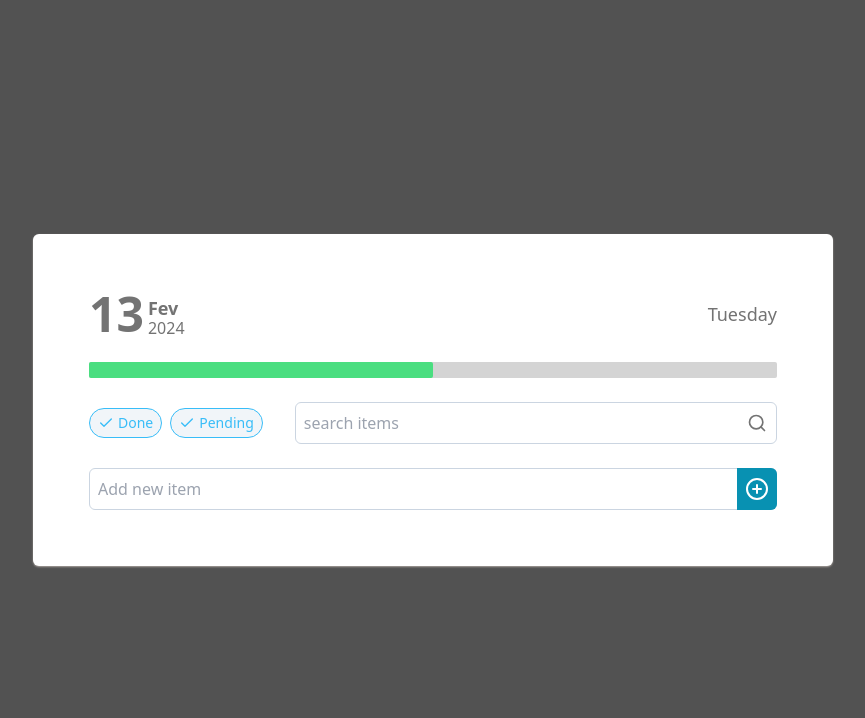
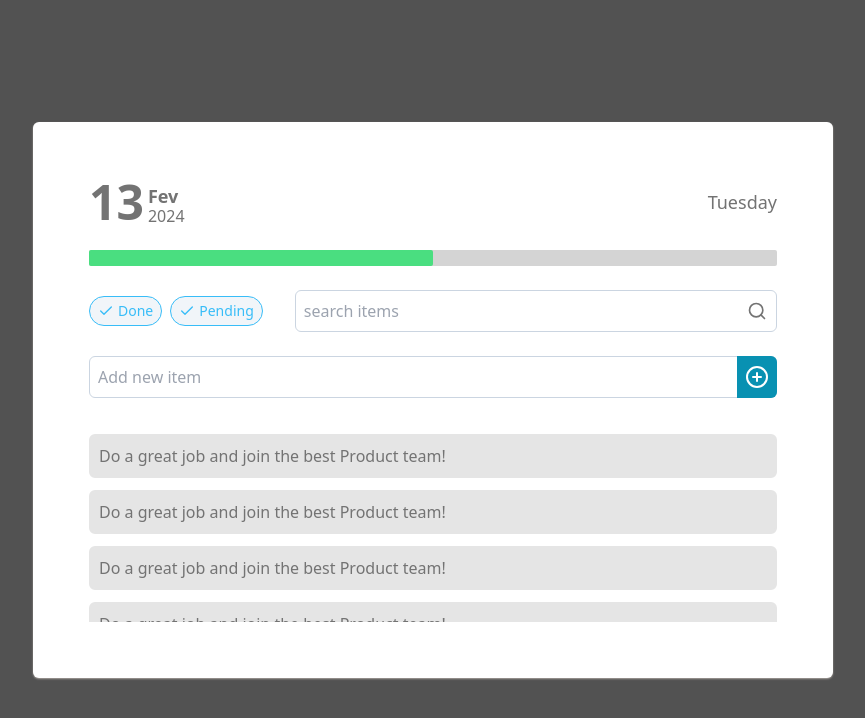
Before and after one commit to FelipePinha/React-tasks, a React (Vite) app: page / in a window 1280 px wide. Shown: the top 718 px of the page, without its empty margins (207-1072 px from the left). Built offline with nearby package versions, Linux system fonts and the light colour scheme.

Commit message:
feat: create Todo component

```diff
--- a/src/App.tsx
+++ b/src/App.tsx
@@ -1,4 +1,5 @@
 import { Form } from './components/Form';
+import { Todo } from './components/Todo';
 
 function App() {
     return (
@@ -20,6 +21,14 @@ function App() {
                 </div>
 
                 <Form />
+
+                <div className="w-full h-[200px] overflow-y-scroll mt-6">
+                    <Todo />
+                    <Todo />
+                    <Todo />
+                    <Todo />
+                    <Todo />
+                </div>
             </div>
         </main>
     );
--- /dev/null
+++ b/src/components/Todo.tsx
@@ -0,0 +1,17 @@
+import { MinusCircle, CheckCircle } from 'lucide-react';
+
+export function Todo() {
+    return (
+        <div className="mt-3 bg-neutral-200 p-2 flex justify-between items-center pl-2 group hover:bg-white border-2 border-neutral-200 cursor-default rounded-md">
+            <p>Do a great job and join the best Product team!</p>
+            <div className="hidden items-center gap-2 group-hover:flex">
+                <button className=" text-red-600">
+                    <MinusCircle />
+                </button>
+                <button className="text-green-600 rounded-r-md">
+                    <CheckCircle />
+                </button>
+            </div>
+        </div>
+    );
+}
```
